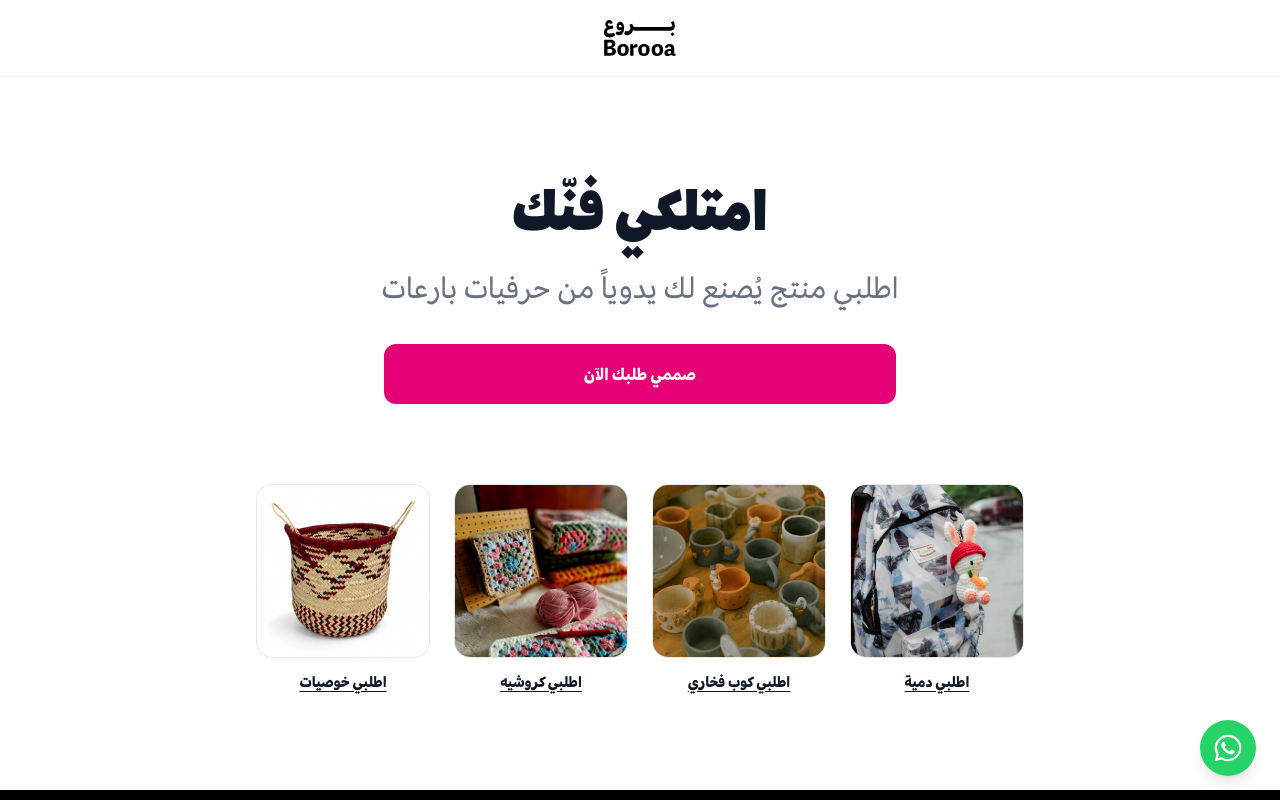
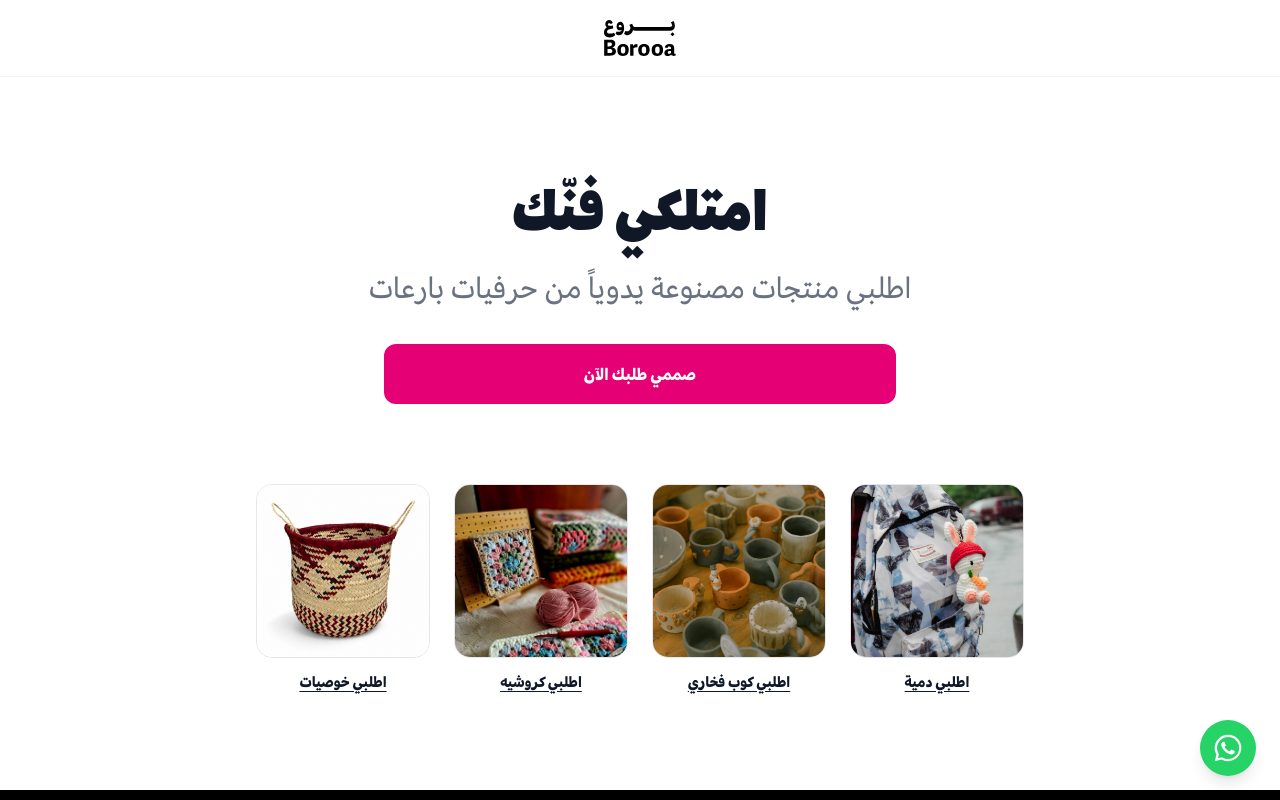
Before and after one commit to its7ame3d/borooa, a Next.js app: page / in a window 1280 px wide. Shown: the top 800 px of the page. Built offline with nearby package versions, Linux system fonts and the light colour scheme.

Commit message:
Update homepage paragraph to: اطلبي منتجات مصنوعة يدوياً من حرفيات بارعات

```diff
--- a/src/app/layout.tsx
+++ b/src/app/layout.tsx
@@ -23,7 +23,7 @@ const adelleSans = localFont({
 export const metadata: Metadata = {
   metadataBase: new URL(SITE_URL),
   title: SITE_NAME,
-  description: "اطلبي منتج يُصنع لك يدوياً من حرفيات بارعات: خزف وفخار، كروشيه، دمى، وخوصيات مخصصة.",
+  description: "اطلبي منتجات مصنوعة يدوياً من حرفيات بارعات: خزف وفخار، كروشيه، دمى، وخوصيات مخصصة.",
   openGraph: {
     siteName: SITE_NAME,
     locale: "ar_SA",
--- a/src/app/page.tsx
+++ b/src/app/page.tsx
@@ -51,7 +51,7 @@ export default function Home() {
           امتلكي فنّك
         </h1>
         <p className="mt-6 max-w-xl text-[2rem] leading-8 text-gray-500">
-          اطلبي منتج يُصنع لك يدوياً من حرفيات بارعات
+          اطلبي منتجات مصنوعة يدوياً من حرفيات بارعات
         </p>
         <button
           type="button"
```
